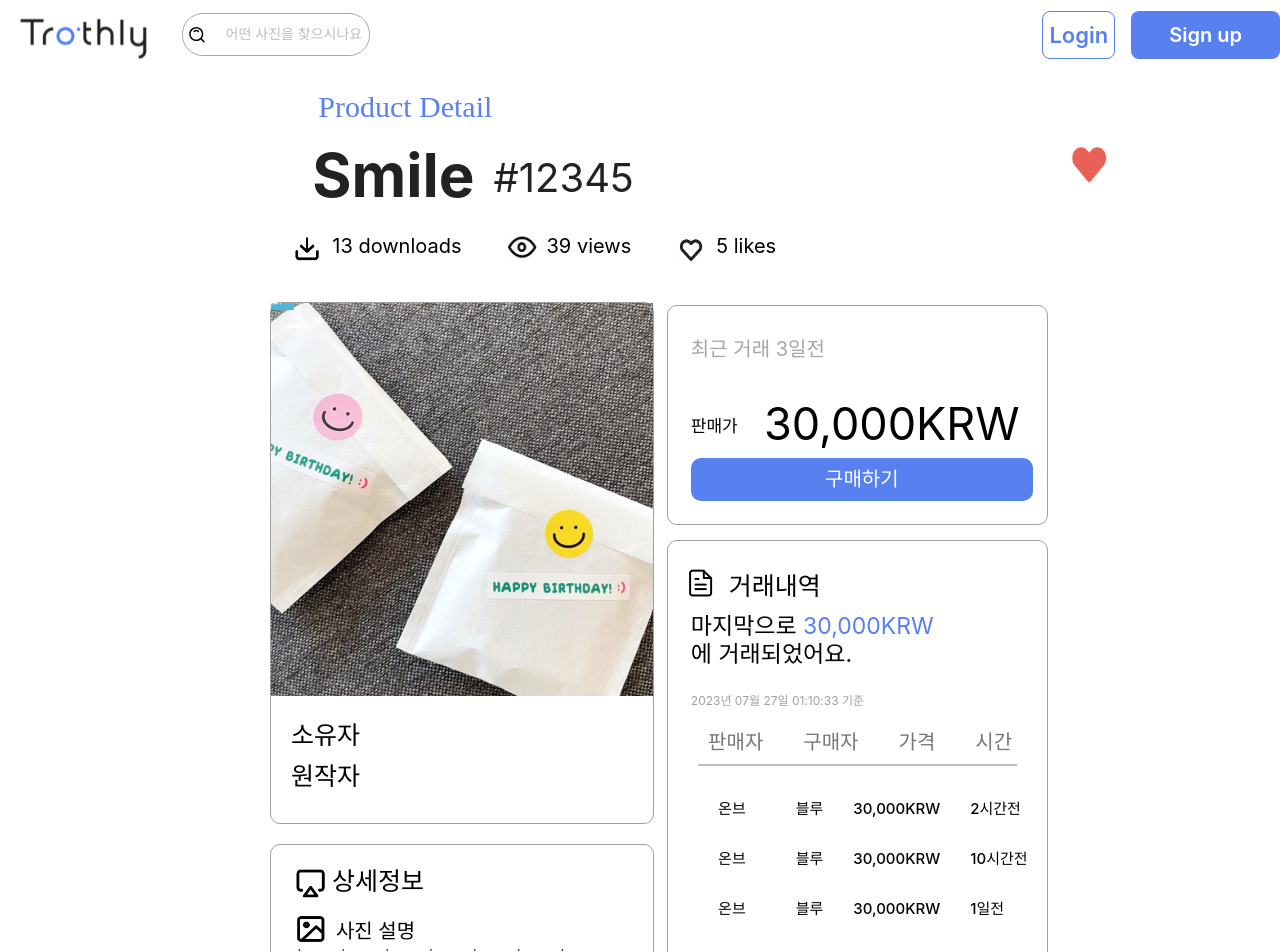
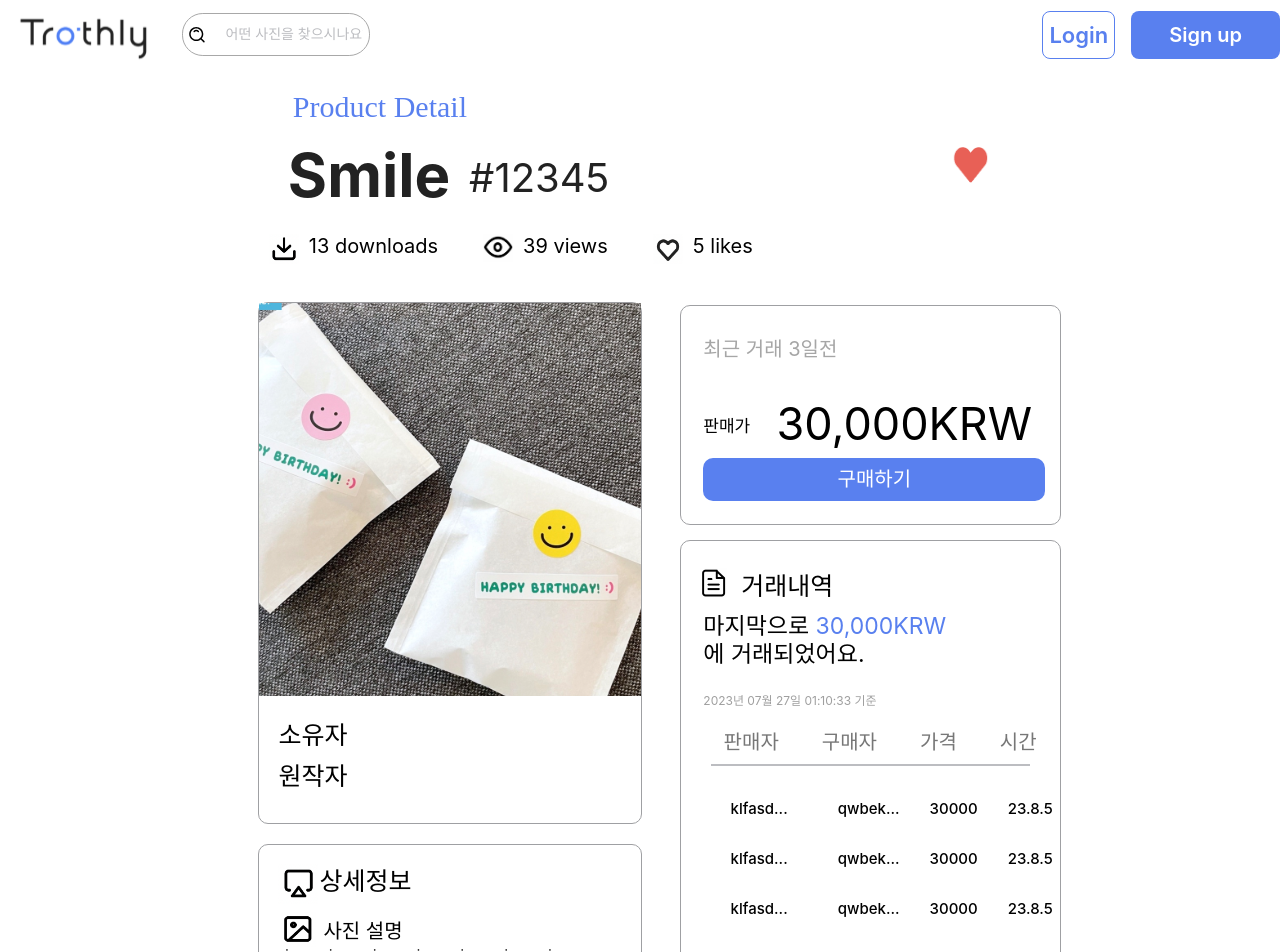
Before and after one commit to Troth-Cam/TrothCam_Web, a React (Create React App) app in the folder trothcam_web/: page /productdetail in a window 1280 px wide. Shown: the top 952 px of the page. Built offline with nearby package versions, Linux system fonts and the light colour scheme.

Commit message:
[MOD]productdetail 코드 수정

```diff
--- a/trothcam_web/src/components/ProductDetail.jsx
+++ b/trothcam_web/src/components/ProductDetail.jsx
@@ -38,8 +38,9 @@ const ProductDetail = () => {
 
     return (
         <Container>
-            <SearchBox></SearchBox>
-
+            <div>
+                <SearchBox></SearchBox>
+            </div>
             <Col>
                 <Product>Product Detail</Product>
                 <TextContainer>
@@ -118,24 +119,24 @@ const ProductDetail = () => {
                         </BuydetailContainer>
                         <Line />
                         <BuydetailContainer>
-                            <BuyerDetail>온브</BuyerDetail>
-                            <BuyerDetail>블루</BuyerDetail>
-                            <BuyerDetail marginLeft="0px">30,000KRW</BuyerDetail>
-                            <BuyerDetail marginLeft="0px">2시간전</BuyerDetail>
+                            <BuyerDetail>klfasd...</BuyerDetail>
+                            <BuyerDetail>qwbek...</BuyerDetail>
+                            <BuyerDetail marginLeft="0px">30000</BuyerDetail>
+                            <BuyerDetail marginLeft="0px">23.8.5</BuyerDetail>
                         </BuydetailContainer>
 
                         <BuydetailContainer>
-                            <BuyerDetail>온브</BuyerDetail>
-                            <BuyerDetail>블루</BuyerDetail>
-                            <BuyerDetail marginLeft="0px">30,000KRW</BuyerDetail>
-                            <BuyerDetail marginLeft="0px">10시간전</BuyerDetail>
+                            <BuyerDetail>klfasd...</BuyerDetail>
+                            <BuyerDetail>qwbek...</BuyerDetail>
+                            <BuyerDetail marginLeft="0px">30000</BuyerDetail>
+                            <BuyerDetail marginLeft="0px">23.8.5</BuyerDetail>
                         </BuydetailContainer>
 
                         <BuydetailContainer>
-                            <BuyerDetail>온브</BuyerDetail>
-                            <BuyerDetail>블루</BuyerDetail>
-                            <BuyerDetail marginLeft="0px">30,000KRW</BuyerDetail>
-                            <BuyerDetail marginLeft="0px">1일전</BuyerDetail>
+                            <BuyerDetail>klfasd...</BuyerDetail>
+                            <BuyerDetail>qwbek...</BuyerDetail>
+                            <BuyerDetail marginLeft="0px">30000</BuyerDetail>
+                            <BuyerDetail marginLeft="0px">23.8.5</BuyerDetail>
                         </BuydetailContainer>
 
 
@@ -158,18 +159,18 @@ const Container = styled.div`
   display: flex;
   flex-direction: column;
   justify-content: center;
-
+  //align-items:center;
 
 `;
 
 const Col = styled.div`
-  position:relative;
+
   display: flex;
   flex-direction: column;
   justify-content: center;
 
   align-items:center;
-  //margin-left:-50%;
+  margin-left:-3%;
   text-align: left;
 
 
@@ -242,6 +243,11 @@ const HeartImg = styled.img`
     width: 41.63045120239258px;
     height: 49.58951950073242px;
     margin-left: 230%;
+
+    @media (max-width: 1400px) {
+        margin-left:180%;
+
+      }
 
     @media (max-width: 980px) {
         margin-left:60%;
@@ -322,11 +328,10 @@ const SubContainer = styled.div`
   display: flex;
   flex-direction: row;
   justify-content: center;
-  //align-items:flex-start;
+  align-items:center;
+  //margin-left:-4%;
 
-
-  @media (max-width: 1000px) {
-
+  @media (max-width: 1400px) {
     flex-direction: row;
     flex-wrap: wrap;
 
@@ -348,14 +353,12 @@ const FooterContainer = styled.footer`
 const Col1 = styled.div`
   display: flex;
   flex-direction: column;
-  justify-content: center;
-  align-items: flex-start;
-  margin-left:-9%
-  @media (max-width: 10px) {
+
+  @media (max-width: 750px) {
     justify-content: center;
     align-items: center;
-    margin-top:340px;
-    margin-left:-5%;
+    margin-top:0px;
+    margin-left:0%;
   }
 
 `;
@@ -367,19 +370,13 @@ const Col2 = styled.div`
   align-items: flex-start;
   margin-top:-285px;
 
-  margin-left:-25px;
 
-  @media (max-width:750px) {
+  @media (max-width:780px) {
     justify-content: center;
     align-items: center;
-    margin-top:20px;
-    margin-left:-4%;
-  }
-  @media (max-width:700px) {
-    justify-content: center;
-    align-items: center;
-    margin-top:4%;
-    margin-left:-8%;
+    margin-top:2%;
+    margin-right:6%
+
   }
 `;
 
@@ -809,7 +806,7 @@ const BuydetailContainer=styled.div`
 
 const BuyDetail=styled.div`
     margin-top:20px;
-    margin-left:40px;
+    margin-left:43px;
     font-family: Inter;
     font-size: 20px;
     font-weight: 500;
```
